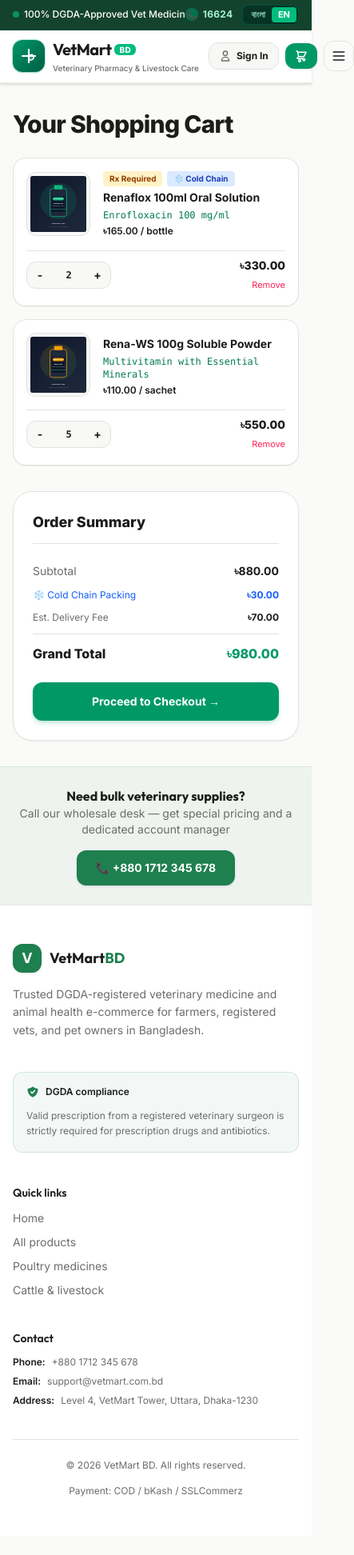
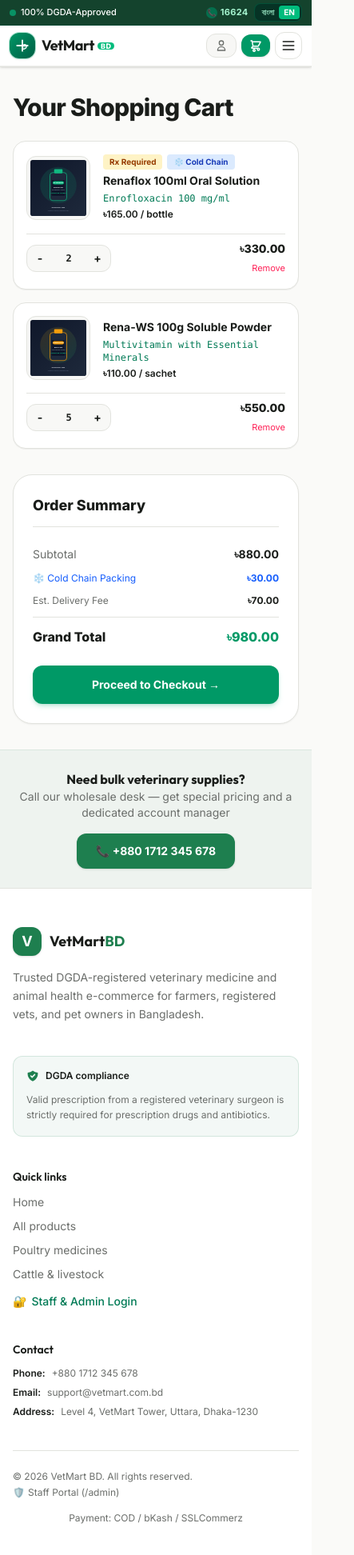
Before and after one commit to Mahfuzur-Rahman/vetmart, a Next.js app: page /en/cart in a window 390 px wide. Shown: the top 1944 px of the page at 80% size, 443 px wide, since content can reach past the window. Before the commit the page ends 1920 px from the top, so only its background shows below. Built offline with nearby package versions, Linux system fonts and the light colour scheme.

Commit message:
responsive updated

```diff
--- a/app/globals.css
+++ b/app/globals.css
@@ -107,12 +107,16 @@
 /* ─── Base ─── */
 html {
   scroll-behavior: smooth;
+  max-width: 100vw;
+  overflow-x: clip;
 }
 
 body {
   background-color: var(--background);
   color: var(--foreground);
   min-height: 100dvh;
+  max-width: 100vw;
+  overflow-x: clip;
 }
 
 /* ─── Display typography utility ─── */
--- a/components/storefront/Footer.tsx
+++ b/components/storefront/Footer.tsx
@@ -95,6 +95,15 @@
                     {locale === 'bn' ? 'গরু ও গবাদিপশু' : 'Cattle & livestock'}
                   </Link>
                 </li>
+                <li className="pt-1">
+                  <Link
+                    href="/admin"
+                    className="hover:text-primary transition-colors inline-flex items-center gap-1.5 font-medium text-emerald-700 dark:text-emerald-400 hover:underline"
+                  >
+                    <span>🔐</span>
+                    <span>{locale === 'bn' ? 'স্টাফ ও অ্যাডমিন লগইন' : 'Staff & Admin Login'}</span>
+                  </Link>
+                </li>
               </ul>
             </div>
 
@@ -118,7 +127,17 @@
           </div>
 
           <div className="border-t border-border mt-10 pt-6 flex flex-col sm:flex-row items-center justify-between text-xs text-muted-foreground gap-4">
-            <p>© {new Date().getFullYear()} VetMart BD. All rights reserved.</p>
+            <div className="flex flex-wrap items-center gap-x-4 gap-y-1">
+              <p>© {new Date().getFullYear()} VetMart BD. All rights reserved.</p>
+              <span className="hidden sm:inline text-border">•</span>
+              <Link
+                href="/admin"
+                className="text-muted-foreground hover:text-foreground transition-colors inline-flex items-center gap-1 hover:underline"
+              >
+                <span>🛡️</span>
+                <span>{locale === 'bn' ? 'স্টাফ পোর্টাল (/admin)' : 'Staff Portal (/admin)'}</span>
+              </Link>
+            </div>
             <div className="flex items-center gap-4">
               <span>{locale === 'bn' ? 'পেমেন্ট: ক্যাশ অন ডেলিভারি / বিকাশ / এসএসএলকমার্জ' : 'Payment: COD / bKash / SSLCommerz'}</span>
             </div>
--- a/components/storefront/Header.tsx
+++ b/components/storefront/Header.tsx
@@ -66,33 +66,33 @@
     >
       {/* ═══ TIER 1: Top Benefit Strip & Helpline ═══ */}
       <div className="bg-[#14432d] dark:bg-[#0c2317] text-white border-b border-emerald-900/50">
-        <div className="max-w-7xl mx-auto px-4 sm:px-6 lg:px-8 py-1.5 flex items-center justify-between text-xs">
+        <div className="max-w-7xl mx-auto px-3 sm:px-6 lg:px-8 py-1 sm:py-1.5 flex items-center justify-between text-xs gap-2">
           {/* Left Highlights */}
-          <div className="flex items-center gap-2 sm:gap-4 overflow-x-auto scrollbar-hide py-0.5">
-            <div className="flex items-center gap-1.5 shrink-0 font-medium">
+          <div className="flex items-center gap-2 sm:gap-4 overflow-x-auto scrollbar-hide py-0.5 min-w-0">
+            <div className="flex items-center gap-1.5 shrink-0 font-medium text-[11px] sm:text-xs">
               <span className="w-2 h-2 rounded-full bg-emerald-400 animate-pulse" />
-              <span>{locale === 'bn' ? '১০০% ডিজিডিএ নিবন্ধিত ওষুধ' : '100% DGDA-Approved Vet Medicines'}</span>
+              <span>{locale === 'bn' ? '১০০% ডিজিডিএ ওষুধ' : '100% DGDA-Approved'}</span>
             </div>
             <span className="hidden md:inline text-emerald-400/50">•</span>
-            <div className="hidden md:flex items-center gap-1.5 shrink-0 text-emerald-100">
+            <div className="hidden md:flex items-center gap-1.5 shrink-0 text-emerald-100 text-xs">
               <span>❄️</span>
-              <span>{locale === 'bn' ? 'কোল্ড-চেইন ভ্যাকসিন ডেলিভারি' : 'Cold-Chain Assured Delivery'}</span>
+              <span>{locale === 'bn' ? 'কোল্ড-চেইন ভ্যাকসিন' : 'Cold-Chain Assured'}</span>
             </div>
             <span className="hidden lg:inline text-emerald-400/50">•</span>
-            <div className="hidden lg:flex items-center gap-1.5 shrink-0 text-emerald-100">
+            <div className="hidden lg:flex items-center gap-1.5 shrink-0 text-emerald-100 text-xs">
               <span>🚚</span>
-              <span>{locale === 'bn' ? 'সারাদেশে ক্যাশ অন ডেলিভারি' : 'Nationwide Cash on Delivery'}</span>
+              <span>{locale === 'bn' ? 'সারাদেশে ক্যাশ অন ডেলিভারি' : 'Nationwide COD'}</span>
             </div>
           </div>
 
           {/* Right Support & Language */}
-          <div className="flex items-center gap-3 sm:gap-4 shrink-0 font-medium">
+          <div className="flex items-center gap-2 sm:gap-4 shrink-0 font-medium text-xs">
             <a
               href="tel:16624"
-              className="flex items-center gap-1.5 text-emerald-200 hover:text-white transition-colors"
+              className="flex items-center gap-1 sm:gap-1.5 text-emerald-200 hover:text-white transition-colors text-[11px] sm:text-xs"
               title="24/7 Helpline"
             >
-              <span className="w-4 h-4 rounded-full bg-emerald-700/80 flex items-center justify-center text-[10px]">
+              <span className="w-3.5 h-3.5 sm:w-4 sm:h-4 rounded-full bg-emerald-700/80 flex items-center justify-center text-[9px] sm:text-[10px]">
                 📞
               </span>
               <span className="font-bold tracking-wide">16624</span>
@@ -104,11 +104,11 @@
             <span className="text-emerald-600 hidden sm:inline">|</span>
 
             {/* Language Switcher */}
-            <div className="inline-flex items-center bg-emerald-950/70 dark:bg-emerald-950 rounded-lg p-0.5 border border-emerald-700/40 text-[11px]">
+            <div className="inline-flex items-center bg-emerald-950/70 dark:bg-emerald-950 rounded-lg p-0.5 border border-emerald-700/40 text-[10px] sm:text-[11px]">
               <Link
                 href="/"
                 locale="bn"
-                className={`px-2 py-0.5 font-bold rounded transition-colors ${
+                className={`px-1.5 sm:px-2 py-0.5 font-bold rounded transition-colors ${
                   locale === 'bn'
                     ? 'bg-emerald-500 text-white shadow-xs'
                     : 'text-emerald-200/80 hover:text-white'
@@ -119,7 +119,7 @@
               <Link
                 href="/"
                 locale="en"
-                className={`px-2 py-0.5 font-bold rounded transition-colors ${
+                className={`px-1.5 sm:px-2 py-0.5 font-bold rounded transition-colors ${
                   locale === 'en'
                     ? 'bg-emerald-500 text-white shadow-xs'
                     : 'text-emerald-200/80 hover:text-white'
@@ -134,27 +134,27 @@
 
       {/* ═══ TIER 2: Main Brand, Search & Actions ═══ */}
       <div className="bg-white dark:bg-[#141916] border-b border-border/60">
-        <div className="max-w-7xl mx-auto px-4 sm:px-6 lg:px-8 py-2.5 sm:py-3 flex items-center justify-between gap-3 sm:gap-6">
+        <div className="max-w-7xl mx-auto px-3 sm:px-6 lg:px-8 py-2 sm:py-3 flex items-center justify-between gap-2 sm:gap-6">
 
           {/* Brand Logo with Custom Emblem */}
-          <Link href="/" className="flex items-center gap-2.5 sm:gap-3 group shrink-0">
-            <div className="w-10 h-10 rounded-xl bg-gradient-to-br from-emerald-600 via-emerald-700 to-emerald-800 text-white flex items-center justify-center shadow-sm ring-1 ring-emerald-500/30 group-hover:scale-105 group-hover:shadow-md transition-all">
-              <svg className="w-6 h-6" viewBox="0 0 24 24" fill="none" stroke="currentColor" strokeWidth="2.2" strokeLinecap="round" strokeLinejoin="round">
+          <Link href="/" className="flex items-center gap-2 sm:gap-2.5 group shrink-0 min-w-0">
+            <div className="w-8 h-8 sm:w-10 sm:h-10 rounded-xl bg-gradient-to-br from-emerald-600 via-emerald-700 to-emerald-800 text-white flex items-center justify-center shadow-sm ring-1 ring-emerald-500/30 group-hover:scale-105 group-hover:shadow-md transition-all shrink-0">
+              <svg className="w-5 h-5 sm:w-6 sm:h-6" viewBox="0 0 24 24" fill="none" stroke="currentColor" strokeWidth="2.2" strokeLinecap="round" strokeLinejoin="round">
                 {/* Medical Cross + Leaf Emblem */}
                 <path d="M12 4v16m-8-8h16" />
                 <path d="M12 12c2.5-2.5 5-2 6 0s-.5 4.5-3 5-3.5-.5-3-5z" fill="currentColor" fillOpacity="0.25" stroke="currentColor" strokeWidth="1.5" />
               </svg>
             </div>
-            <div>
+            <div className="min-w-0">
               <div className="flex items-center gap-1 leading-none">
-                <span className="font-display text-xl sm:text-2xl font-bold tracking-tight text-foreground">
+                <span className="font-display text-lg sm:text-2xl font-bold tracking-tight text-foreground">
                   VetMart
                 </span>
-                <span className="px-1.5 py-0.5 rounded-md bg-emerald-500 text-white font-extrabold text-[10px] tracking-wider uppercase">
+                <span className="px-1 py-0.2 sm:px-1.5 sm:py-0.5 rounded-md bg-emerald-500 text-white font-extrabold text-[9px] sm:text-[10px] tracking-wider uppercase">
                   BD
                 </span>
               </div>
-              <span className="text-[10px] sm:text-[11px] text-muted-foreground font-medium block mt-0.5">
+              <span className="text-[10px] sm:text-[11px] text-muted-foreground font-medium hidden sm:block mt-0.5 truncate">
                 {locale === 'bn' ? 'ভেটেরিনারি ই-ফার্মেসি ও খামার সেবা' : 'Veterinary Pharmacy & Livestock Care'}
               </span>
             </div>
@@ -190,9 +190,9 @@
           </div>
 
           {/* Right Action Icons & Badges */}
-          <div className="flex items-center gap-2 sm:gap-3 shrink-0">
+          <div className="flex items-center gap-1.5 sm:gap-3 shrink-0">
 
-            {/* Quick Prescription Upload Button (High Value Action) */}
+            {/* Quick Prescription Upload Button (High Value Action - Desktop only) */}
             <Link
               href="/products"
               className="hidden lg:flex items-center gap-1.5 px-3 py-2 rounded-xl text-xs font-bold text-emerald-700 dark:text-emerald-300 bg-emerald-50 dark:bg-emerald-950/60 hover:bg-emerald-100 dark:hover:bg-emerald-900/60 border border-emerald-600/20 hover:border-emerald-600/40 transition-all shadow-xs"
@@ -209,13 +209,14 @@
               <div className="relative group">
                 <button
                   type="button"
-                  className="flex items-center gap-2 px-3 py-2 rounded-xl bg-secondary/80 hover:bg-secondary border border-border text-foreground text-xs font-semibold transition-all"
+                  className="flex items-center gap-1.5 px-2 sm:px-3 py-1.5 sm:py-2 rounded-xl bg-secondary/80 hover:bg-secondary border border-border text-foreground text-xs font-semibold transition-all shrink-0"
+                  title={customer.name}
                 >
-                  <div className="w-6 h-6 rounded-full bg-emerald-600 text-white flex items-center justify-center text-xs font-bold shadow-xs">
+                  <div className="w-5 h-5 sm:w-6 sm:h-6 rounded-full bg-emerald-600 text-white flex items-center justify-center text-[10px] sm:text-xs font-bold shadow-xs shrink-0">
                     {customer.name.charAt(0).toUpperCase()}
                   </div>
-                  <span className="hidden sm:inline max-w-[90px] truncate">{customer.name.split(' ')[0]}</span>
-                  <svg className="w-3.5 h-3.5 text-muted-foreground" fill="none" stroke="currentColor" viewBox="0 0 24 24">
+                  <span className="hidden sm:inline max-w-[80px] truncate">{customer.name.split(' ')[0]}</span>
+                  <svg className="w-3 h-3 text-muted-foreground hidden sm:block" fill="none" stroke="currentColor" viewBox="0 0 24 24">
                     <path strokeLinecap="round" strokeLinejoin="round" strokeWidth={2} d="M19 9l-7 7-7-7" />
                   </svg>
                 </button>
@@ -249,22 +250,23 @@
             ) : (
               <Link
                 href="/login"
-                className="flex items-center gap-1.5 px-3 py-2 rounded-xl text-xs font-bold text-foreground bg-secondary/60 hover:bg-secondary border border-border transition-all"
+                className="flex items-center gap-1.5 px-2.5 sm:px-3 py-1.5 sm:py-2 rounded-xl text-xs font-bold text-foreground bg-secondary/60 hover:bg-secondary border border-border transition-all shrink-0"
+                title={locale === 'bn' ? 'লগইন' : 'Sign In'}
               >
-                <svg className="w-4 h-4 text-muted-foreground" fill="none" stroke="currentColor" viewBox="0 0 24 24">
+                <svg className="w-4 h-4 text-muted-foreground shrink-0" fill="none" stroke="currentColor" viewBox="0 0 24 24">
                   <path strokeLinecap="round" strokeLinejoin="round" strokeWidth={2} d="M16 7a4 4 0 11-8 0 4 4 0 018 0zM12 14a7 7 0 00-7 7h14a7 7 0 00-7-7z" />
                 </svg>
-                <span>{locale === 'bn' ? 'লগইন' : 'Sign In'}</span>
+                <span className="hidden sm:inline">{locale === 'bn' ? 'লগইন' : 'Sign In'}</span>
               </Link>
             )}
 
             {/* Cart Button */}
             <Link
               href="/cart"
-              className="relative flex items-center gap-2 px-3 py-2 rounded-xl text-xs font-bold bg-emerald-600 hover:bg-emerald-700 text-white shadow-sm transition-all"
+              className="relative flex items-center gap-1.5 sm:gap-2 px-2.5 sm:px-3 py-1.5 sm:py-2 rounded-xl text-xs font-bold bg-emerald-600 hover:bg-emerald-700 text-white shadow-sm transition-all shrink-0"
               title={locale === 'bn' ? 'কার্ট দেখুন' : 'View Cart'}
             >
-              <svg className="w-4 h-4" fill="none" stroke="currentColor" viewBox="0 0 24 24">
+              <svg className="w-4 h-4 shrink-0" fill="none" stroke="currentColor" viewBox="0 0 24 24">
                 <path
                   strokeLinecap="round"
                   strokeLinejoin="round"
@@ -274,7 +276,7 @@
               </svg>
               <span className="hidden sm:inline">{locale === 'bn' ? 'কার্ট' : 'Cart'}</span>
               {cartCount > 0 && (
-                <span className="bg-white text-emerald-800 text-[11px] font-extrabold px-1.5 py-0.2 rounded-full flex items-center justify-center shadow-xs">
+                <span className="bg-white text-emerald-800 text-[10px] sm:text-[11px] font-extrabold px-1.5 py-0.2 rounded-full flex items-center justify-center shadow-xs">
                   {cartCount}
                 </span>
               )}
@@ -284,7 +286,7 @@
             <button
               type="button"
               onClick={() => setMobileMenuOpen(!mobileMenuOpen)}
-              className="p-2 rounded-xl text-foreground hover:bg-secondary border border-border md:hidden transition-colors"
+              className="p-1.5 sm:p-2 rounded-xl text-foreground hover:bg-secondary border border-border md:hidden transition-colors shrink-0"
               aria-label="Toggle navigation menu"
             >
               <svg className="w-5 h-5" fill="none" stroke="currentColor" viewBox="0 0 24 24">
```
Also changed, not shown: app/[locale]/admin/login/page.tsx (+29 -8 lines), app/[locale]/layout.tsx (+7 -2 lines), app/[locale]/login/page.tsx (+63 -1 lines), components/storefront/CustomerLoginForm.tsx (+16 -1 lines), components/storefront/HeroCarousel.tsx (+10 -10 lines).
